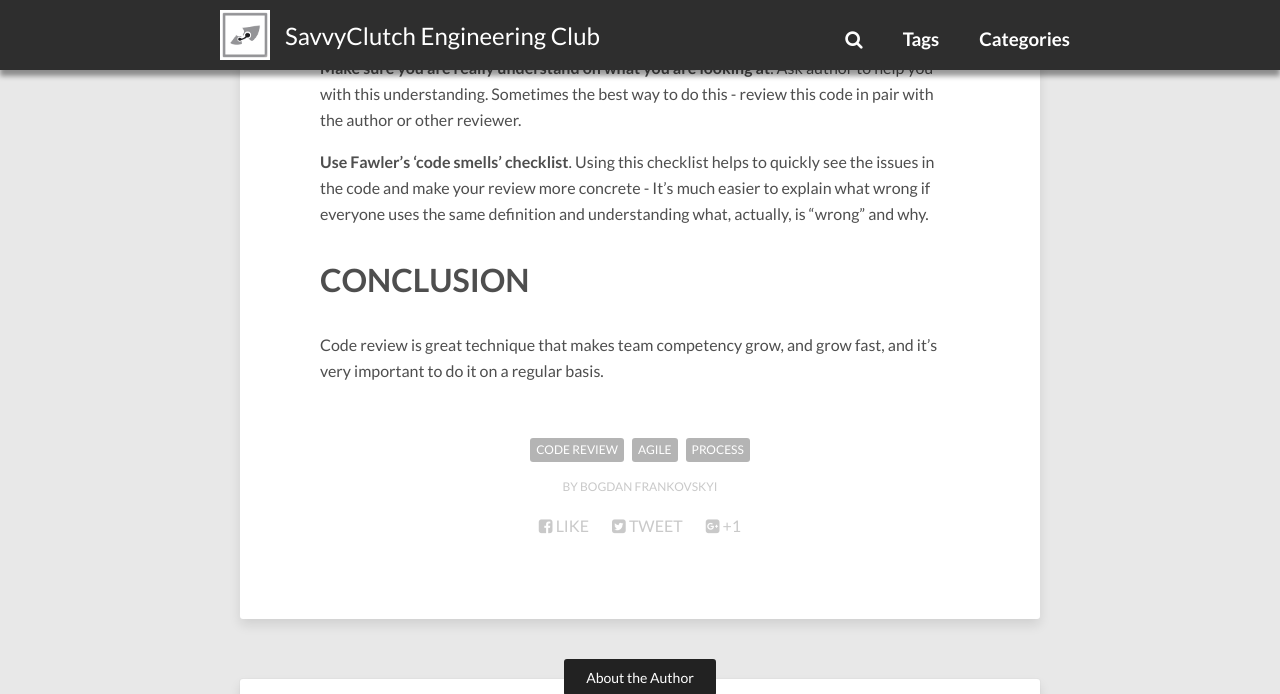
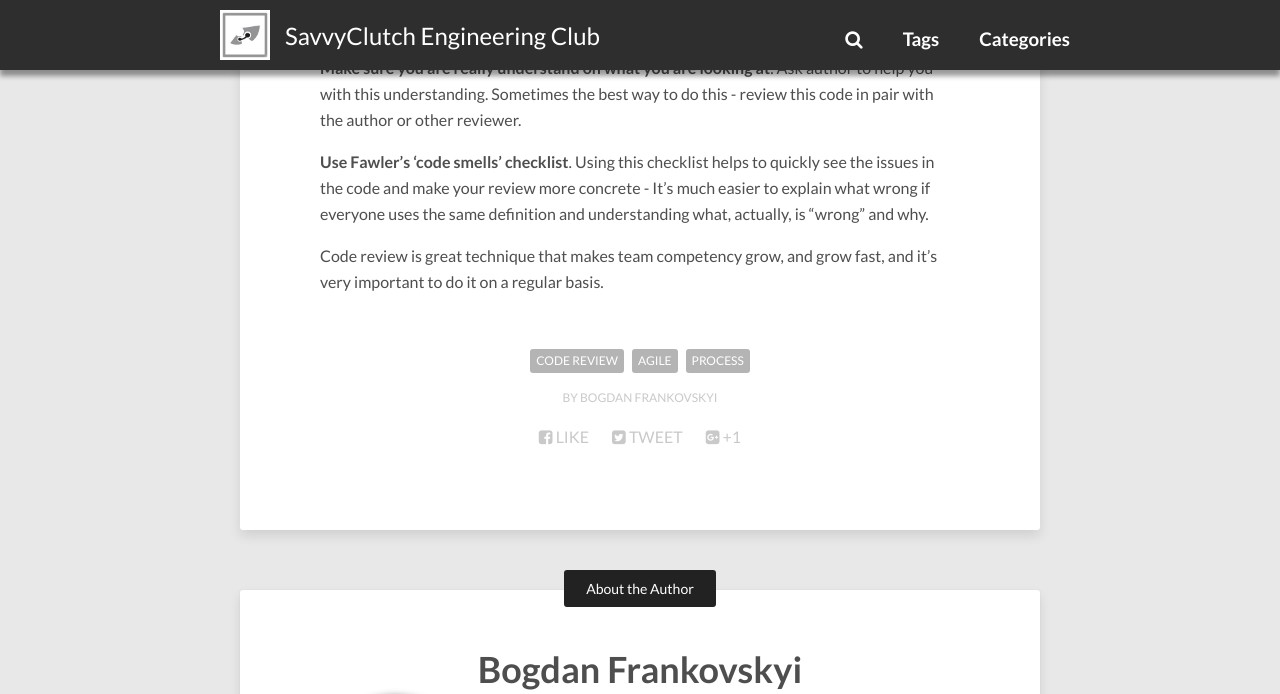
Before and after one commit to savvyclutch/savvyclutch.github.io, a Jekyll site: the page built from _posts/2016-08-18-Make-Code-Review-Useful-Again.md, in a window 1280 px wide and 900 px high, scrolled down 3956 px, cut to the strip 0-694 px from the top of the window. Built offline with Jekyll 4.4.1, drawn with Linux system fonts in a browser that asks for light colours; nearby versions of some CDN libraries; comment, search, counter and statistics services are not loaded.

Commit message:
Remove unnecessary title

```diff
--- a/_posts/2016-08-18-Make-Code-Review-Useful-Again.md
+++ b/_posts/2016-08-18-Make-Code-Review-Useful-Again.md
@@ -103,6 +103,6 @@ It's good to use automatic lint programs to check code conventions, so you will
 
 **Use Fawler's 'code smells’ checklist**. Using this checklist helps to quickly see the issues in the code and make your review more concrete - It’s much easier to explain what wrong if everyone uses the same definition and understanding what, actually, is "wrong" and why.
 
-# CONCLUSION
+
 
 Code review is great technique that makes team competency grow, and grow fast, and it's very important to do it on a regular basis.
```
